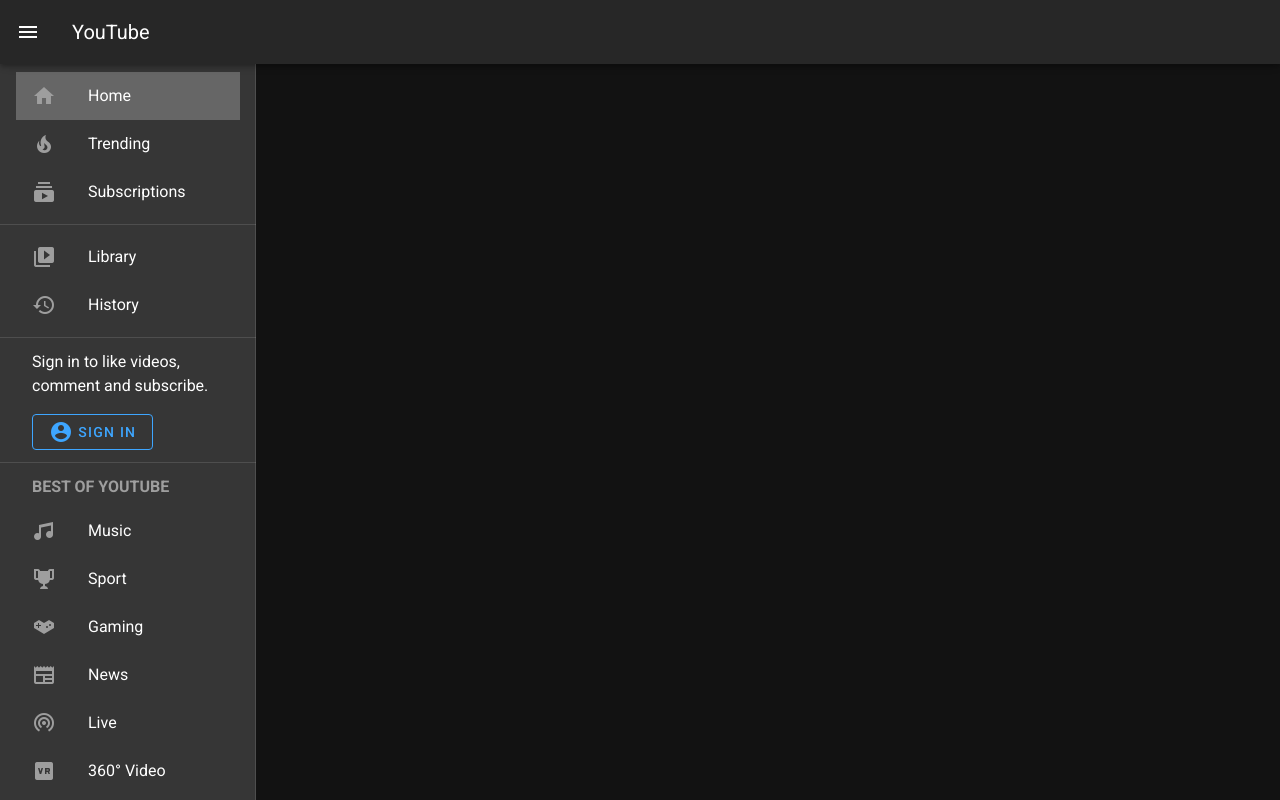
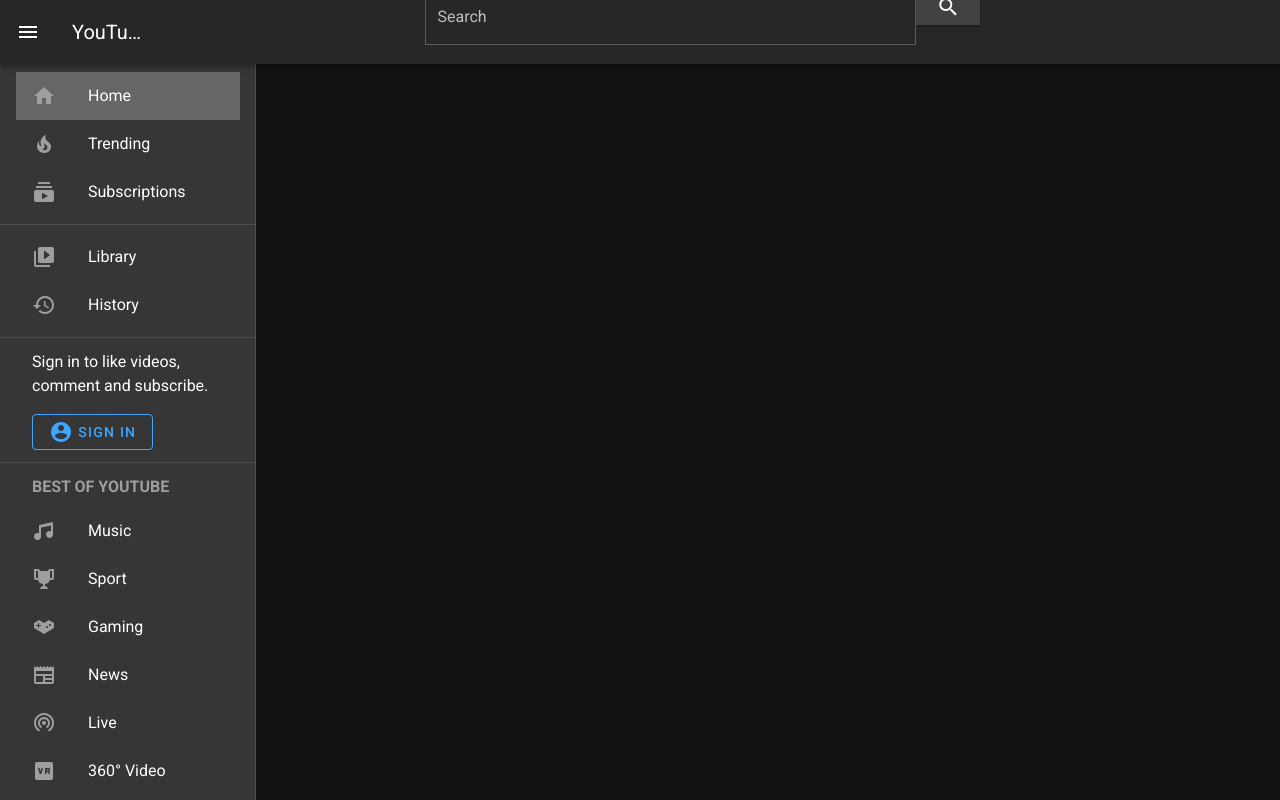
Before and after one commit to GeorgDV/youtube-clone, a Nuxt app in the folder youtube-front/: page / in a window 1280 px wide. Built offline with nearby package versions, Linux system fonts and the light colour scheme.

Commit message:
Update navigation bar

```diff
--- a/youtube-front/layouts/default.vue
+++ b/youtube-front/layouts/default.vue
@@ -74,6 +74,25 @@
       <v-app-bar-nav-icon @click.stop="isMiniVariant = !isMiniVariant" />
       <v-toolbar-title v-text="title" />
       <v-spacer />
+      <v-container>
+        <v-row>
+          <v-spacer />
+          <v-textarea
+            class="rounded-0"
+            label="Search"
+            outlined
+            rows="1"
+            row-height="15"
+            no-resize
+          ></v-textarea>
+          <v-btn
+            class="grey darken-3 rounded-0"
+          >
+            <v-icon>mdi-magnify</v-icon>
+          </v-btn>
+          <v-spacer />
+        </v-row>
+      </v-container>
     </v-app-bar>
     <v-main>
       <v-container>
```
